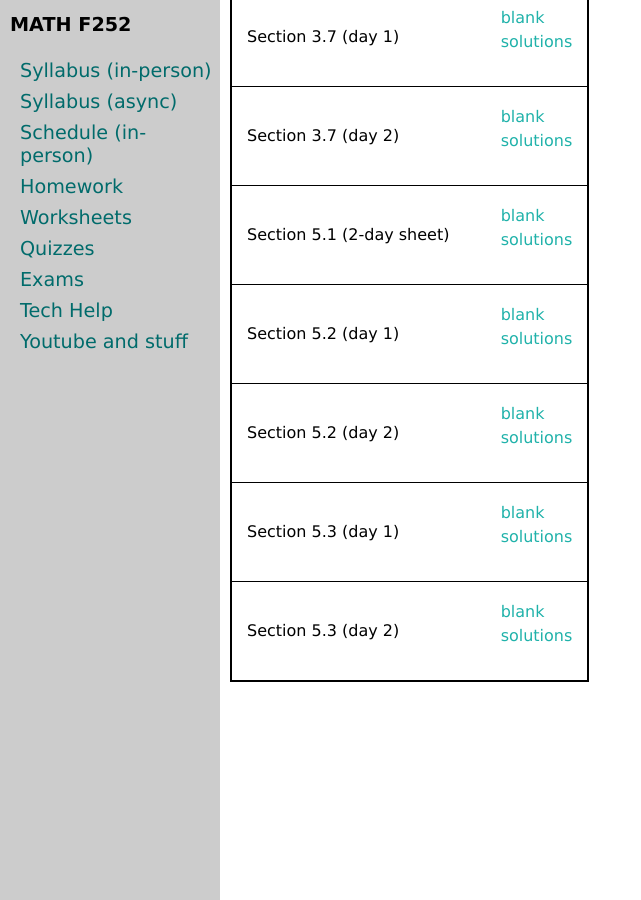
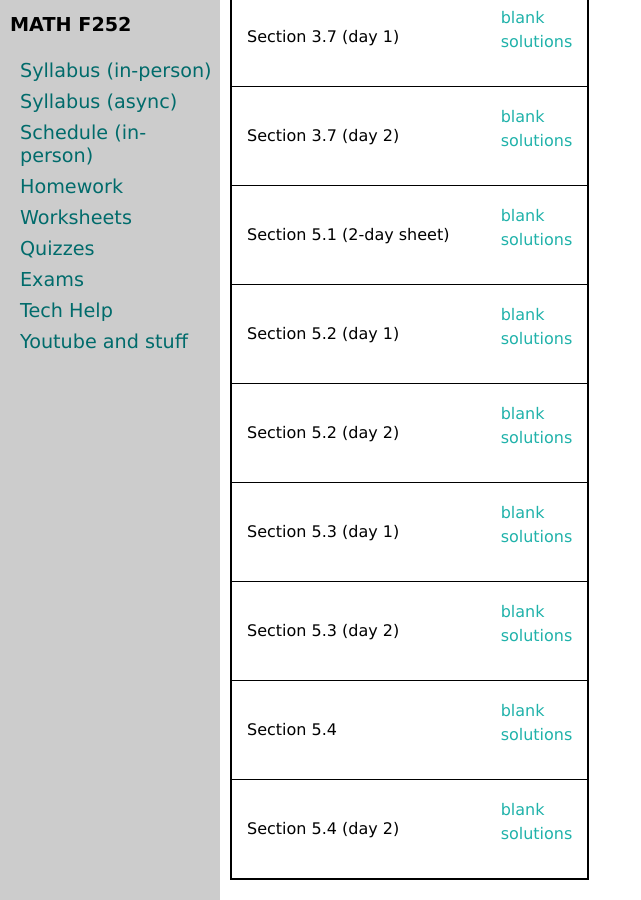
Before and after one commit to uaf-math/calc2, a Jekyll site: the page built from worksheetsF25.md, in a window 1280 px wide and 900 px high, scrolled down 2484 px. Shown: the whole window, without its empty margins (0-641 px from the left). Built offline with Jekyll 4.4.1, drawn with Linux system fonts in a browser that asks for light colours.

Commit message:
Update worksheetsF25.yml

```diff
--- a/_data/worksheetsF25.yml
+++ b/_data/worksheetsF25.yml
@@ -93,3 +93,9 @@ worksheets:
 - name: Section 5.3 (day 2)
   blank: M252-5-3-b.pdf
   solutions: M252-5-3-b-s.pdf
+- name: Section 5.4
+  blank: M252-5-4-a.pdf
+  solutions: M252-5-4-a-s.pdf
+- name: Section 5.4 (day 2)
+  blank: M252-5-4-day2.pdf
+  solutions: M252-5-4-day2-new-s.pdf
```
